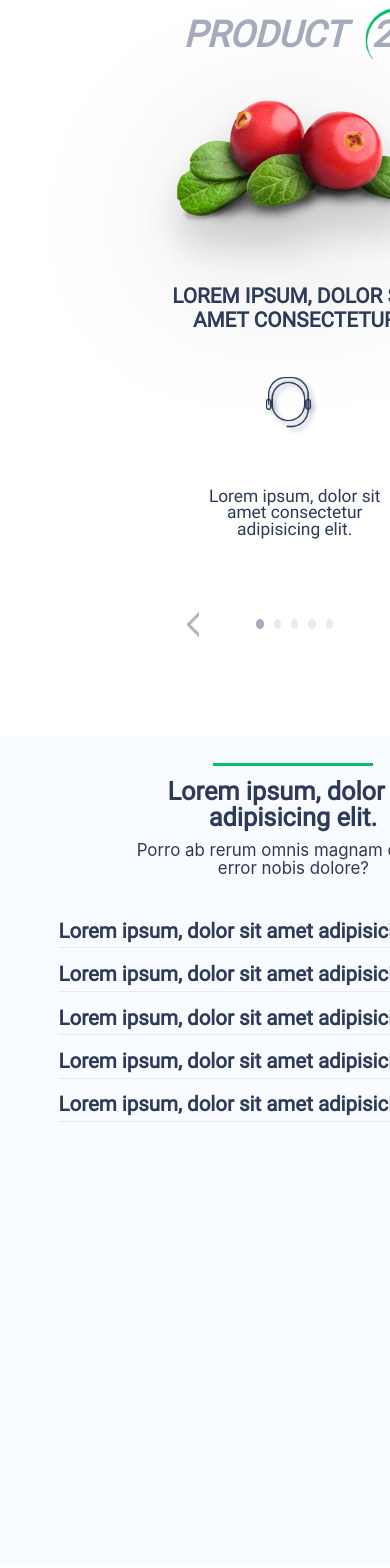
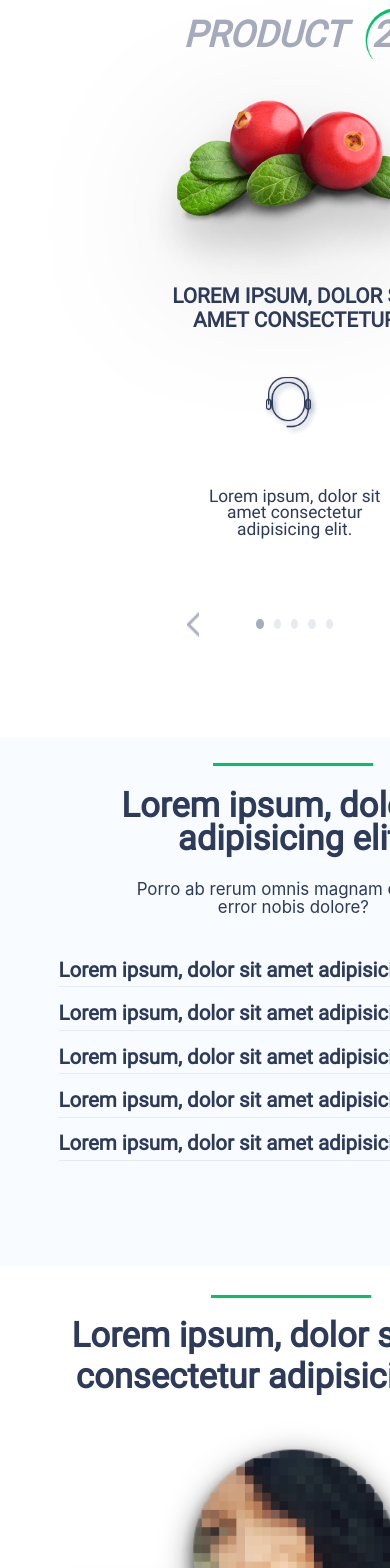
Before and after one commit to denosaur98/Tesonero, a React (Create React App) app: page / in a window 390 px wide. Shown: the top 1568 px of the page. Built offline with nearby package versions, Linux system fonts and the light colour scheme.

Commit message:
mobile70proc

```diff
--- a/src/components/sectionMain/SectionMain.module.css
+++ b/src/components/sectionMain/SectionMain.module.css
@@ -196,35 +196,34 @@
   .section_container .right_section_container {
     position: absolute;
     width: 150%;
-    height: 829px;
+    height: 135.667vw;
     margin-top: 111.111vw;
     left: 0;
   }
   .section_container .left_section_container {
-    display: none;
     background-color: #FFFFFF;
-    margin-top: 150vw;
+    margin-top: 233vw;
     width: 157vw;
   }
   .section_container .line {
     position: absolute;
-    width: 184px;
-    height: 4px;
+    width: 40.889vw;
+    height: 0.889vw;
     left: 39%;
-    top: 96px;
+    top: 21.333vw;
     background: #00C368;
   }
   .section_container .title {
     position: absolute;
-    width: 500px;
-    height: 94px;
+    width: 111.111vw;
+    height: 20.889vw;
     left: 25vw;
-    top: 80px;
+    top: 17.778vw;
     font-family: 'Roboto';
     font-style: normal;
     font-weight: 700;
-    font-size: 40px;
-    line-height: 47px;
+    font-size: 8.889vw;
+    line-height: 10.444vw;
     text-align: center;
     color: #2E3A59;
   }
@@ -234,10 +233,10 @@
     box-sizing: border-box;
     background-size: cover;
     position: absolute;
-    width: 70vw;
-    height: 70vw;
-    left: 47vw;
-    top: 266px;
+    width: 60vw;
+    height: 60vw;
+    left: 52.3vw;
+    top: 59.111vw;
     filter: drop-shadow(0px 8px 15px rgba(0, 0, 0, 0.5));
   }
   .section_container .quotes {
@@ -247,19 +246,19 @@
     width: 16vw;
     height: 10.5vw;
     left: 33.5vw;
-    top: 480px;
+    top: 106.667vw;
   }
   .section_container .text {
     z-index: 1;
     box-sizing: border-box;
     position: absolute;
     width: 107vw;
-    top: 681px;
+    top: 162.222vw;
     left: 29vw;
     font-family: 'Roboto';
     font-style: normal;
     font-weight: 400;
-    font-size: 25px;
+    font-size: 5.556vw;
     line-height: 150%;
     display: flex;
     align-items: center;
@@ -270,26 +269,26 @@
   .section_container .mob {
     border: 2px solid #F5F5F5;
     position: absolute;
-    height: 600px;
-    margin-top: -100px;
+    height: 133.333vw;
+    margin-top: -22.222vw;
     width: 120vw;
     z-index: -1;
     left: -6.5vw;
     box-sizing: border-box;
     background: none;
     box-shadow: 0px 8px 16px rgba(0, 195, 104, 0.24);
-    border-radius: 32px;
+    border-radius: 7.111vw;
     filter: drop-shadow(0px 8px 15px rgba(0, 0, 0, 0.5));
   }
   .jane {
     font-weight: bold;
-    line-height: 50px;
+    line-height: 11.111vw;
     white-space: nowrap;
   }
   .janeF {
     display: none;
     font-weight: bold;
-    line-height: 50px;
+    line-height: 11.111vw;
     white-space: nowrap;
   }
   .section_container .quotes_oposite {
@@ -299,23 +298,23 @@
     width: 16vw;
     height: 10.5vw;
     left: 115vw;
-    top: 490px;
+    top: 108.889vw;
     transform: matrix(-1, 0, 0, -1, 0, 0);
   }
   .bottom_left_container {
-    margin-top: 600px;
+    margin-top: 133.333vw;
   }
   .section_container .p1 {
     top: 270vw;
     text-align: left;
     position: absolute;
-    width: 342px;
-    height: 129px;
-    left: 285px;
+    width: 76.000vw;
+    height: 28.667vw;
+    left: 63.333vw;
     font-family: 'Roboto';
     font-style: normal;
     font-weight: 400;
-    font-size: 25px;
+    font-size: 5.556vw;
     line-height: 150%;
     color: #2E3A59;
   }
@@ -326,7 +325,7 @@
     width: 30vw;
     height: 30vw;
     top: 276vw;
-    left: 120px;
+    left: 26.667vw;
     background-size: cover;
     filter: drop-shadow(0px 8px 15px rgba(0, 0, 0, 0.5));
   }
@@ -337,7 +336,7 @@
     position: relative;
     width: 30vw;
     height: 30vw;
-    left: 465px;
+    left: 103.333vw;
     background-size: cover;
     filter: drop-shadow(0px 8px 15px rgba(0, 0, 0, 0.5));
   }
@@ -345,13 +344,13 @@
     top: 341vw;
     text-align: left;
     position: absolute;
-    width: 342px;
-    height: 129px;
-    left: 125px;
+    width: 76vw;
+    height: 28.667vw;
+    left: 27.778vw;
     font-family: 'Roboto';
     font-style: normal;
     font-weight: 400;
-    font-size: 25px;
+    font-size: 5.556vw;
     line-height: 150%;
     color: #2E3A59;
   }
@@ -371,18 +370,18 @@
     left: 4vw;
     position: absolute;
     width: 142.222vw;
-    height: 147px;
+    height: 32.667vw;
     top: 4.444vw;
     font-family: 'Roboto';
     font-style: normal;
     font-weight: 700;
-    font-size: 6.5vw;
-    line-height: 6.533vw;
+    font-size: 8.889vw;
+    line-height: 8.533vw;
     text-align: center;
     color: #2E3A59;
   }
   .section_container .span_title {
-    margin-top: 22vw;
+    margin-top: 32vw;
     font-size: 4.333vw;
     width: 85.667vw;
     height: 11.111vw;
@@ -401,7 +400,7 @@
   .left_section_container {
     position: absolute;
     width: 57vw;
-    height: 829px;
+    height: 55vw;
     left: -7vw;
     top: 77.599vw;
     background: #F5F5F5;
@@ -528,7 +527,7 @@
     position: absolute;
     right: 0.1px;
     width: 48.79vw;
-    height: 829px;
+    height: 55vw;
     top: 77.745vw;
     background: #F8FBFF;
     overflow: hidden;
```
